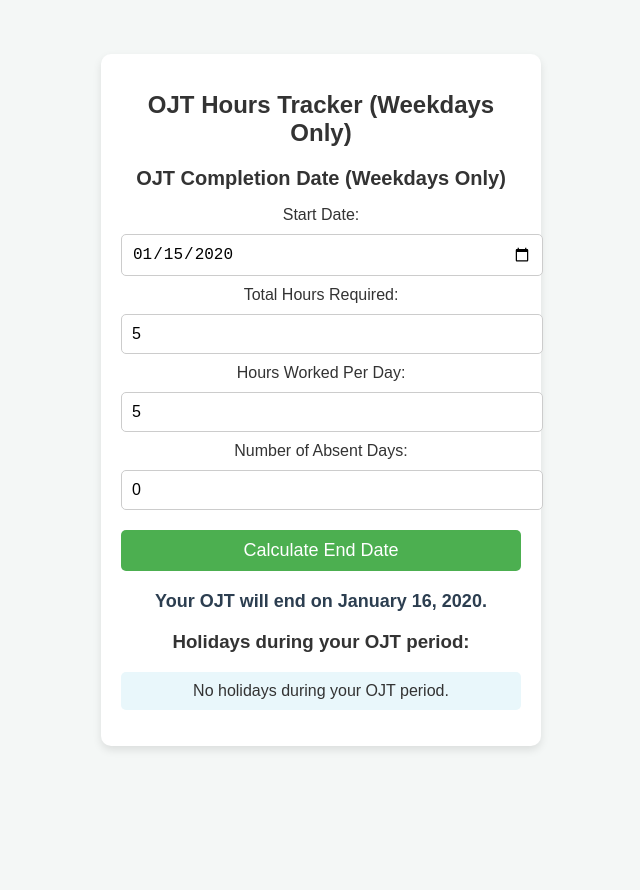
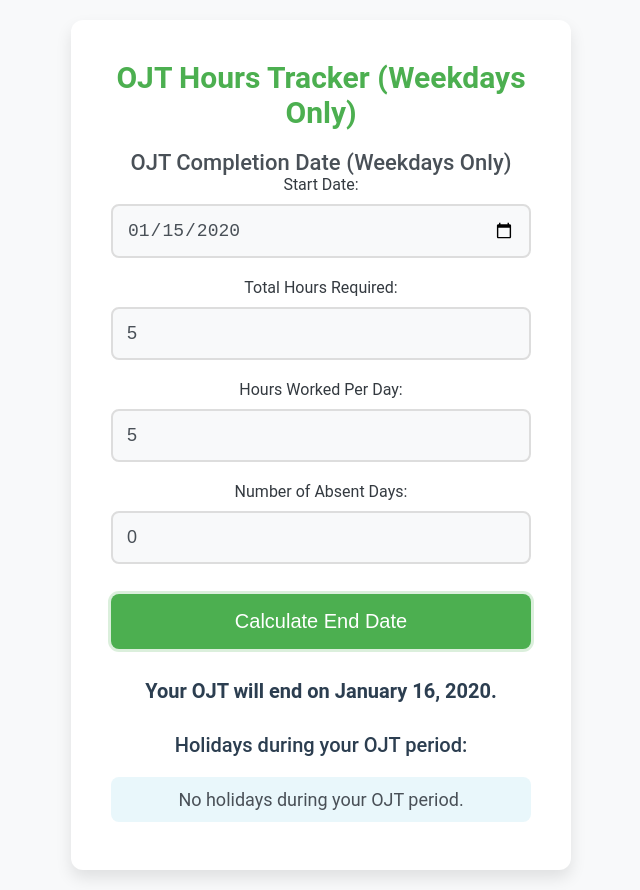
Before and after one commit to EcodeXx/ojt-hours-tracker, a plain HTML site: page index.html in a window 1280 px wide. Both pictures are taken after typing "2020-01-15", "5", "5" into the empty fields and a click on the button "Calculate End Date". Shown: the whole page, without its empty margins (319-959 px from the left). Before the commit the page ends 800 px from the top, so only its background shows below. Drawn offline with Linux system fonts and the light colour scheme.

Commit message:
Update style.css

```diff
--- a/style.css
+++ b/style.css
@@ -1,56 +1,86 @@
-/* General styles */
-body {
-  font-family: 'Arial', sans-serif;
-  background-color: #f4f7f6;
-  color: #333;
+/* Reset Styles */
+* {
   margin: 0;
   padding: 0;
+  box-sizing: border-box;
+}
+
+body {
+  font-family: 'Roboto', sans-serif;
+  background-color: #f8f9fa; /* Light background for contrast */
+  color: #343a40; /* Dark gray text for readability */
   display: flex;
   justify-content: center;
   align-items: center;
-  height: 100vh;
+  min-height: 100vh;
+  padding: 20px;
 }
 
 .container {
-  background-color: white;
-  border-radius: 10px;
-  box-shadow: 0 4px 8px rgba(0, 0, 0, 0.1);
-  width: 400px;
-  padding: 20px;
+  background-color: #ffffff; /* White background for the container */
+  border-radius: 12px;
+  box-shadow: 0 8px 16px rgba(0, 0, 0, 0.1); /* Soft shadow for modern effect */
+  width: 100%;
+  max-width: 500px; /* Max width for the form container */
+  padding: 30px;
   text-align: center;
+  transition: transform 0.3s ease-in-out;
+}
+
+.container:hover {
+  transform: translateY(-5px); /* Slight lift effect on hover */
 }
 
 h1 {
-  color: #333;
-  font-size: 24px;
+  font-size: 26px;
+  font-weight: 600;
+  color: #4CAF50; /* Fresh green for the header */
   margin-bottom: 20px;
+}
+
+h2 {
+  font-size: 20px;
+  font-weight: 500;
+  color: #495057; /* Darker text for subheaders */
+  margin-top: 20px;
 }
 
 input[type="date"], input[type="number"], button {
   width: 100%;
-  padding: 10px;
-  margin: 10px 0;
-  border: 1px solid #ccc;
-  border-radius: 5px;
+  padding: 14px;
+  margin: 10px 0 20px;
+  border: 2px solid #ddd; /* Light border for input fields */
+  border-radius: 8px;
   font-size: 16px;
+  color: #495057;
+  background-color: #f8f9fa; /* Subtle background for inputs */
+  transition: border-color 0.3s ease, box-shadow 0.3s ease;
+}
+
+input[type="date"]:focus, input[type="number"]:focus, button:focus {
+  outline: none;
+  border-color: #4CAF50; /* Green border on focus */
+  box-shadow: 0 0 0 3px rgba(76, 175, 80, 0.2); /* Green shadow for inputs and button */
 }
 
 button {
-  background-color: #4CAF50;
+  background-color: #4CAF50; /* Green button for action */
   color: white;
   border: none;
+  font-size: 18px;
   cursor: pointer;
-  font-size: 18px;
+  transition: background-color 0.3s ease;
 }
 
 button:hover {
-  background-color: #45a049;
+  background-color: #45a049; /* Darker green on hover */
 }
 
-h2 {
-  font-size: 20px;
-  margin-top: 20px;
-  color: #333;
+h3 {
+  font-size: 18px;
+  font-weight: 500;
+  color: #2c3e50; /* Dark blue-gray for results */
+  margin-top: 30px;
 }
 
 #ojtEndDate {
@@ -63,38 +93,37 @@ h2 {
 #holidayDetails {
   list-style-type: none;
   padding-left: 0;
+  margin-top: 20px;
 }
 
 #holidayDetails li {
-  background-color: #f0f0f0;
-  margin: 5px 0;
-  padding: 10px;
-  border-radius: 5px;
-  color: #333;
+  background-color: #f1f3f5; /* Light gray for holiday items */
+  padding: 12px;
+  border-radius: 8px;
+  margin-bottom: 8px;
+  color: #495057;
   font-size: 16px;
+  transition: background-color 0.3s ease;
 }
 
 #holidayDetails li:nth-child(odd) {
-  background-color: #e9f7fb;
+  background-color: #e9f7fb; /* Light blue for odd holiday items */
 }
 
-#holidayDetails li span {
-  font-weight: bold;
+#holidayDetails li:hover {
+  background-color: #e2e6ea; /* Hover effect for holidays */
 }
 
 footer {
   font-size: 14px;
-  color: #999;
+  color: #6c757d; /* Lighter gray for footer text */
   margin-top: 30px;
-  text-align: center;
 }
 
-/* Make the result display more centered */
 .result-container {
-  margin-top: 30px;
-  padding: 10px;
+  margin-top: 40px;
+  padding: 15px;
   border-top: 2px solid #4CAF50;
-  font-size: 16px;
 }
 
 .result-container p {
@@ -110,3 +139,92 @@ footer {
   font-size: 16px;
   color: #2c3e50;
 }
+
+/* Mobile First Approach */
+
+/* For mobile devices */
+@media (max-width: 768px) {
+  body {
+    padding: 10px;
+  }
+
+  .container {
+    padding: 20px;
+    width: 100%;
+    max-width: 100%;
+  }
+
+  h1 {
+    font-size: 22px;
+    margin-bottom: 15px;
+  }
+
+  h2 {
+    font-size: 18px;
+  }
+
+  input[type="date"], input[type="number"], button {
+    font-size: 14px;
+  }
+
+  button {
+    font-size: 16px;
+    padding: 12px;
+  }
+
+  h3 {
+    font-size: 16px;
+  }
+
+  #ojtEndDate {
+    font-size: 16px;
+  }
+
+  #holidayDetails li {
+    font-size: 14px;
+  }
+
+  footer {
+    font-size: 12px;
+  }
+}
+
+/* For large screens (desktops or larger tablets) */
+@media (min-width: 1024px) {
+  .container {
+    padding: 40px;
+  }
+
+  h1 {
+    font-size: 30px;
+  }
+
+  h2 {
+    font-size: 22px;
+  }
+
+  input[type="date"], input[type="number"], button {
+    font-size: 18px;
+  }
+
+  button {
+    font-size: 20px;
+    padding: 16px;
+  }
+
+  h3 {
+    font-size: 20px;
+  }
+
+  #ojtEndDate {
+    font-size: 20px;
+  }
+
+  #holidayDetails li {
+    font-size: 18px;
+  }
+
+  footer {
+    font-size: 16px;
+  }
+}
```
